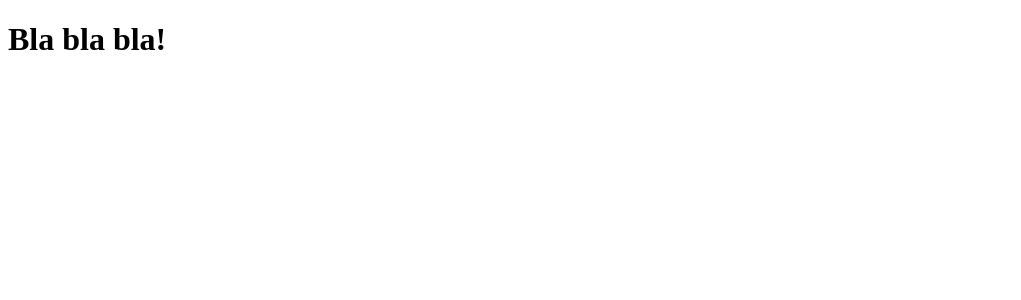
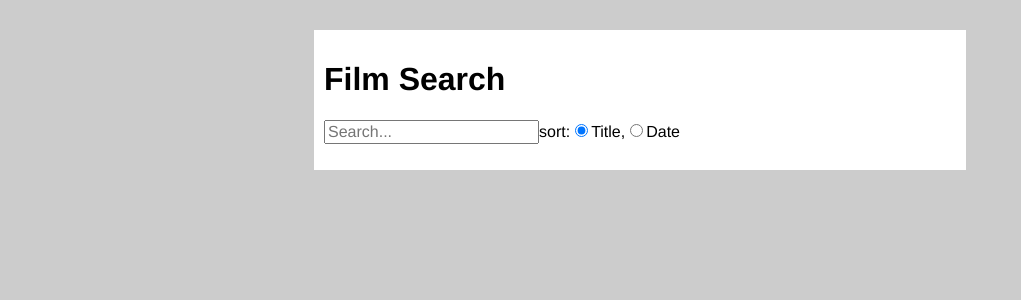
Before and after one commit to humancatfood/omdb-challenge, a React app: page / in a window 1280 px wide. Shown: the top 300 px of the page, without its empty margins (0-1021 px from the left). Built offline with nearby package versions, Linux system fonts and the light colour scheme.

Commit message:
Make it work the way it was initially, but with React

```diff
--- a/package.json
+++ b/package.json
@@ -16,6 +16,8 @@
   },
 
   "dependencies": {
+    "axios": "^0.16.1",
+    "lodash": "^4.17.4",
     "react": "^15.5.4",
     "react-dom": "^15.5.4"
   },
--- a/src/css/index.css
+++ b/src/css/index.css
@@ -2,3 +2,52 @@ html {
     transition: opacity 0.1s ease-in-out;
     opacity: 0.999;
 }
+
+body
+{
+    font-family: helvetica, arial;
+    font-size: 16px;
+
+    background: #ccc;
+}
+
+input
+{
+    font-family: helvetica, arial;
+    font-size: 16px;
+}
+
+#app
+{
+    width: 50%;
+    margin: auto;
+    margin-top: 30px;
+    padding: 10px;
+
+    background: white;
+}
+
+.film-list
+{
+    padding: 0;
+}
+
+.film-list li
+{
+    margin-top: 10px;
+    padding: 10px;
+
+    list-style: none;
+
+    border: 1px solid #ccc;
+}
+
+.film-list li div
+{
+    margin-top: 10px;
+}
+
+.film-list li div img
+{
+    margin-top: 10px;
+}
--- a/src/js/app.jsx
+++ b/src/js/app.jsx
@@ -1,3 +1,5 @@
+import { get } from 'axios';
+import sortBy from 'lodash/sortBy';
 import React from 'react';
 
 
@@ -5,11 +7,98 @@ import React from 'react';
 export default class App extends React.Component
 {
 
+  constructor (props, context)
+  {
+    super(props, context);
+
+    this.state = {
+      sortType: 'TITLE',
+      films: [ ],
+      selectedFilm: null
+    };
+  }
+
   render ()
   {
+    const { films, selectedFilm, sortType } = this.state;
+
+    const filmsToDisplay = films && films.length && this._sortFilms(films, sortType) || [];
+
+
     return (
-      <h1>Bla bla bla!</h1>
+      <div>
+        <h1>Film Search</h1>
+
+        <input id="search-input" type="text" placeholder="Search..." onChange={ e => this._search(e.currentTarget.value) }/>
+
+        <span>sort:</span>
+        <input id="title-input" type="radio" name="sort-group"
+               value="TITLE"
+               checked={sortType === 'TITLE'}
+               onChange={() => this.setState({sortType: 'TITLE'})} />
+        <label htmlFor="title-input">Title</label>,
+
+        <input id="date-input" type="radio" name="sort-group"
+               value="DATE"
+               checked={sortType === 'DATE'}
+               onChange={() => this.setState({sortType: 'DATE'})} />
+        <label htmlFor="date-input">Date</label>
+
+        <ul className="film-list">
+          {
+            filmsToDisplay.map(film => (
+              <li key={ film.imdbID } onClick={ () => this._selectFilm(film)}>
+                { film.Title }
+                {
+                  selectedFilm && selectedFilm.imdbID === film.imdbID &&
+                  <div>
+                    Year: { film.Year }, imdbID: { film.imdbID } <br />
+                    <img src={film.Poster} alt={film.Title} />
+                  </div>
+                }
+              </li>
+            ))
+          }
+        </ul>
+
+      </div>
     );
   }
 
+  _search (term)
+  {
+    get(`http://www.omdbapi.com/?s=${ term }`)
+      .then(response => {
+        this.setState({
+          films: response.data && response.data.Search
+        });
+      })
+      .catch(console.error);
+  }
+
+  _selectFilm (film)
+  {
+    this.setState({
+      selectedFilm: this.state.selectedFilm === film ? null : film
+    });
+  }
+
+  _sortFilms (films, sortType)
+  {
+    let sortProp;
+    switch ( sortType )
+    {
+      case 'DATE':
+        sortProp = 'Year';
+        break;
+      case 'TITLE':
+      default:
+        sortProp = 'Title';
+        break;
+    }
+
+    return sortBy(films, film => film[sortProp])
+
+  }
+
 }
```
